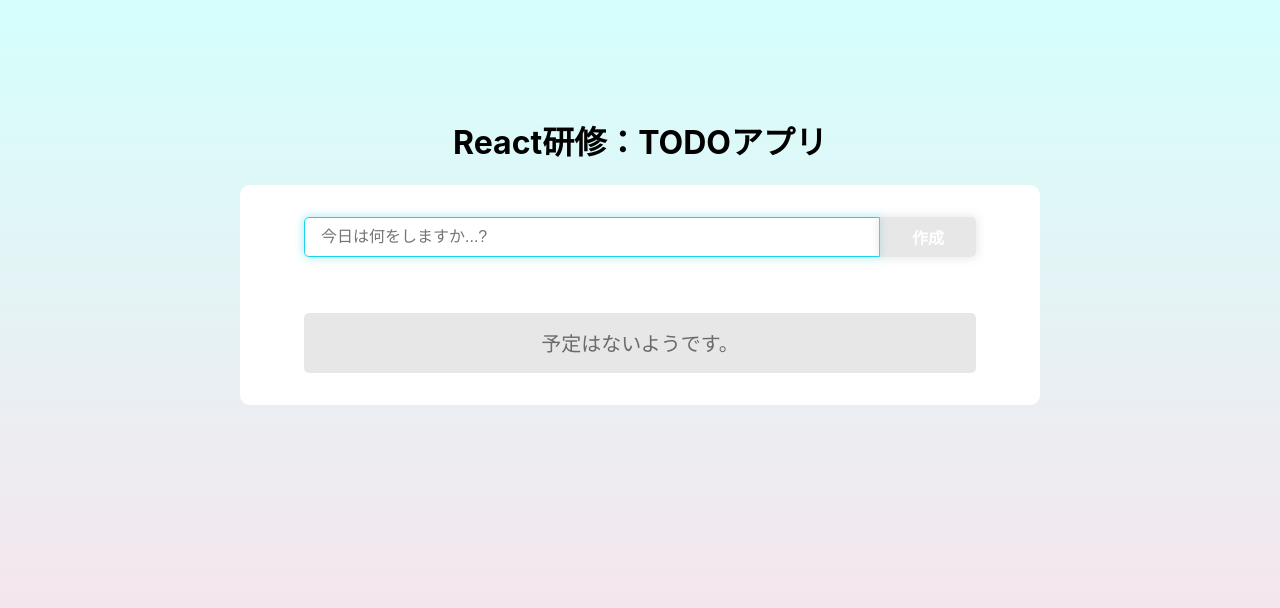
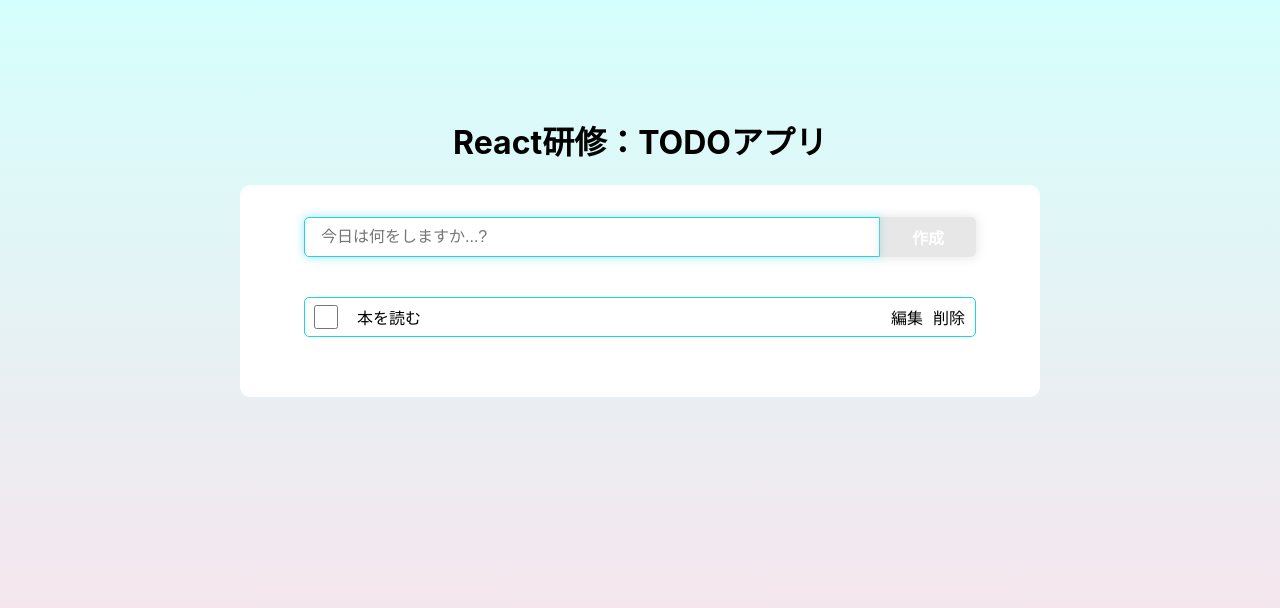
Before and after one commit to RelicInc/training2023-fe, a Next.js app: page / in a window 1280 px wide. Shown: the top 608 px of the page. Built offline with nearby package versions, Linux system fonts and the light colour scheme.

Commit message:
taskListのstateを削除

```diff
--- a/src/pages/index.tsx
+++ b/src/pages/index.tsx
@@ -7,8 +7,27 @@ type Task = {
   status: 'TODO' | 'DONE';
 };
 
+const allTaskList: Task[] = [
+  {
+    id: 1,
+    value: '本を読む',
+    status: 'TODO',
+  },
+  /**
+  {
+    id: 2,
+    value: 'メールを送る',
+    status: 'TODO',
+  },
+  {
+    id: 3,
+    value: '役所に行く',
+    status: 'TODO',
+  },
+   */
+];
+
 const Index: NextPage = () => {
-  const [allTaskList, setAllTaskList] = useState<Task[]>([]);
   const [todoText, setTodoText] = useState('');
 
   const onChangeTodoText = (event: React.ChangeEvent<HTMLInputElement>) => {
@@ -17,12 +36,7 @@ const Index: NextPage = () => {
 
   const onSubmit = async (event: React.FormEvent<HTMLFormElement>) => {
     event.preventDefault();
-    const newTask: Task = {
-      id: (allTaskList[0]?.id ?? 0) + 1,
-      value: todoText,
-      status: 'TODO',
-    };
-    setAllTaskList([newTask, ...allTaskList]);
+    console.log(`Task「${todoText}」が追加されました`);
     setTodoText('');
   };
 
@@ -44,33 +58,33 @@ const Index: NextPage = () => {
           </button>
         </form>
         <ul className="task_ui">
-          {allTaskList.map((task) => (
-            <li key={task.id} className="task_li">
+          {allTaskList.length > 0 && (
+            <li key={allTaskList[0].id} className="task_li">
               <input
                 type="checkbox"
                 className="check_box"
                 onChange={(event: React.ChangeEvent<HTMLInputElement>) => {
-                  console.log(`id: ${task.id}`);
+                  console.log(`id: ${allTaskList[0].id}`);
                   console.log(`完了: ${event.target.checked}`);
                 }}
               />
-              <div className="task_text">{task.value}</div>
+              <div className="task_text">{allTaskList[0].value}</div>
               <button
                 type="button"
                 className="edit_task"
-                onClick={() => console.log(`編集：${task.id}`)}
+                onClick={() => console.log(`編集：${allTaskList[0].id}`)}
               >
                 編集
               </button>
               <button
                 type="button"
                 className="remove_task"
-                onClick={() => console.log(`削除：${task.id}`)}
+                onClick={() => console.log(`削除：${allTaskList[0].id}`)}
               >
                 削除
               </button>
             </li>
-          ))}
+          )}
         </ul>
         {allTaskList.length === 0 && (
           <div className="no_task">予定はないようです。</div>
```
